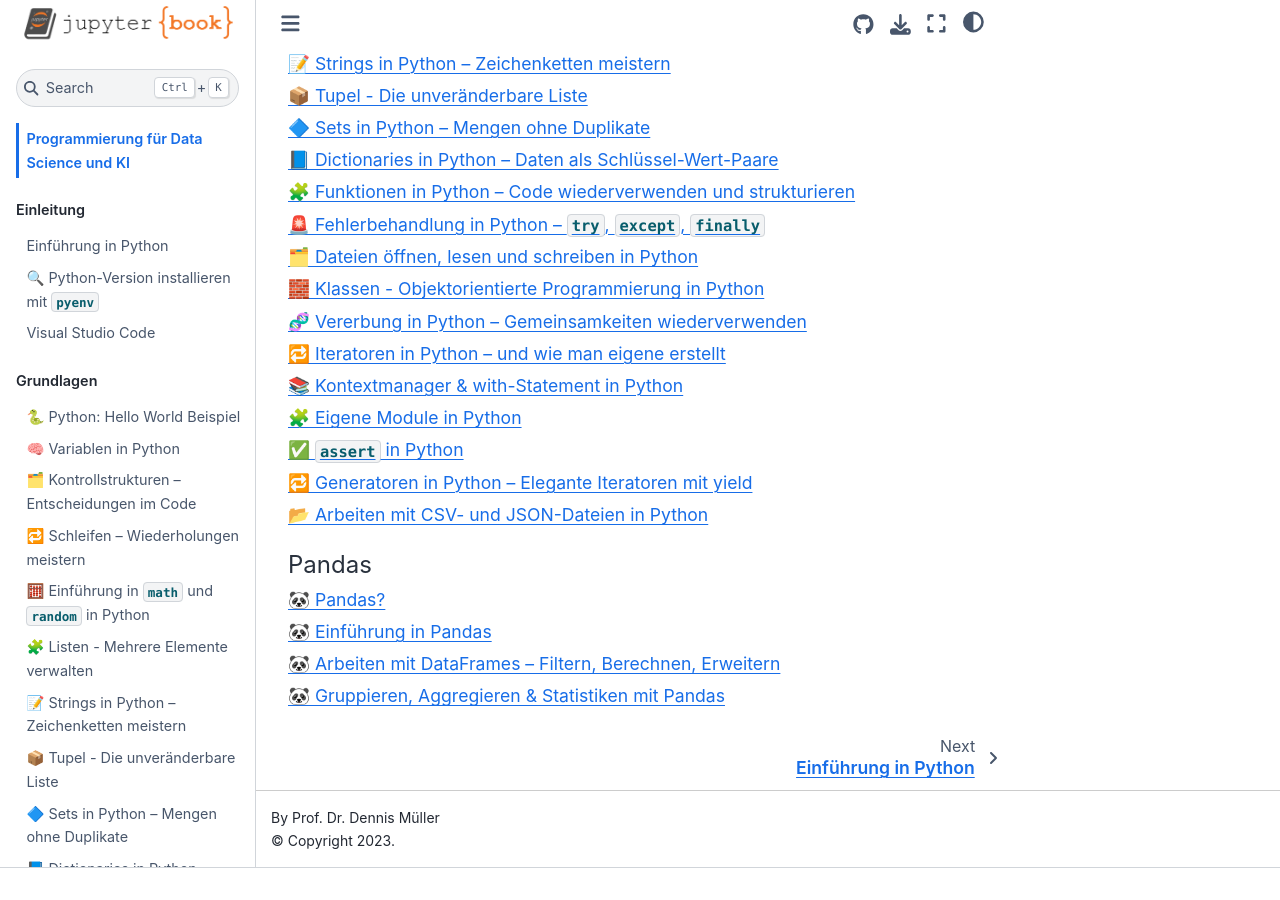
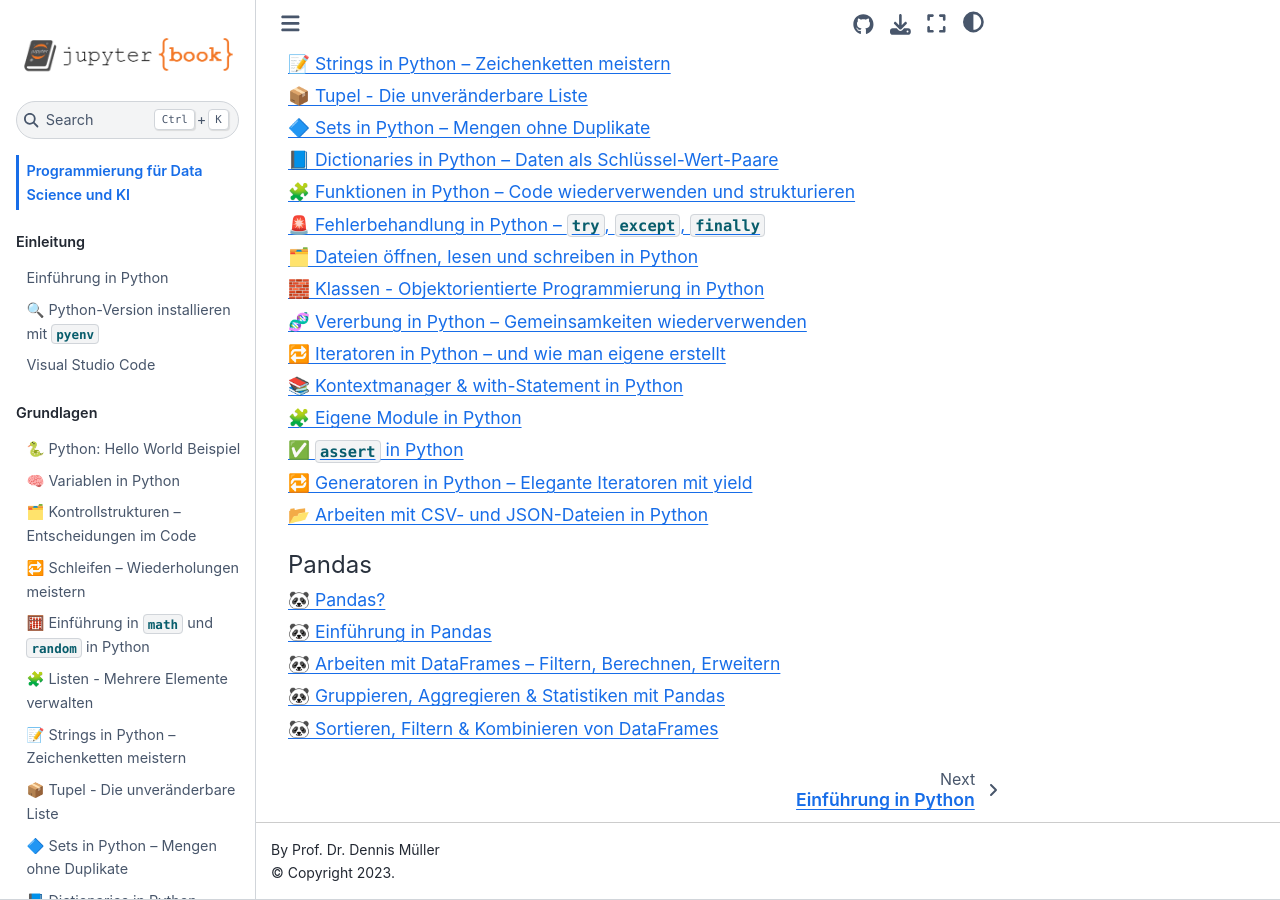
Before and after one commit to dmu1981/ProgrammierungDSKI, a Jupyter Book: the page built from intro.md, in a window 1280 px wide and 900 px high, scrolled down 671 px. Built offline with Jupyter Book 1.0.4 settings and Sphinx 7.4.7 and the Sphinx Book theme 1.1.4, drawn with Linux system fonts in a browser that asks for light colours; pages that are not in the unit, such as notebooks, are missing from menus; before the commit the page ends 1539 px from its top, so only the background shows below that.

Commit message:
added sortieren to toc

```diff
--- a/_toc.yml
+++ b/_toc.yml
@@ -39,3 +39,4 @@ parts:
     - file: pandas/einfuehrung
     - file: pandas/filtern
     - file: pandas/gruppieren
+    - file: pandas/sortieren
```
